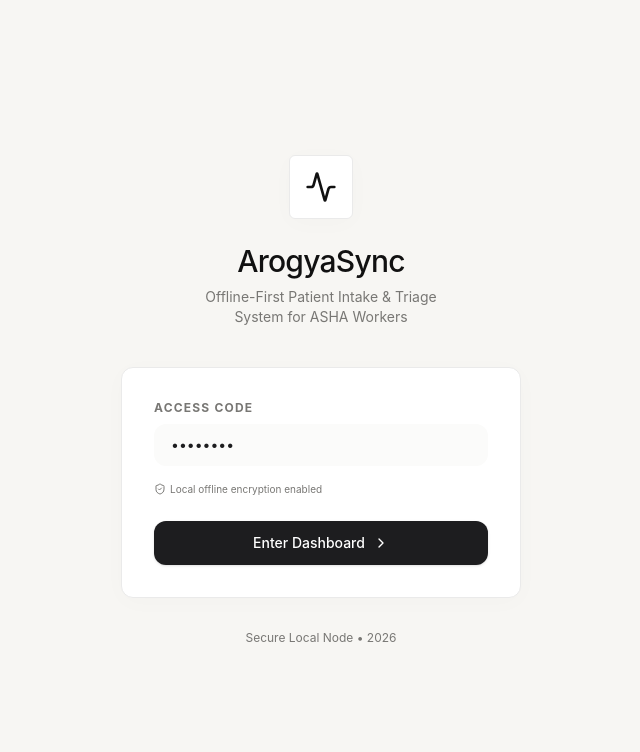
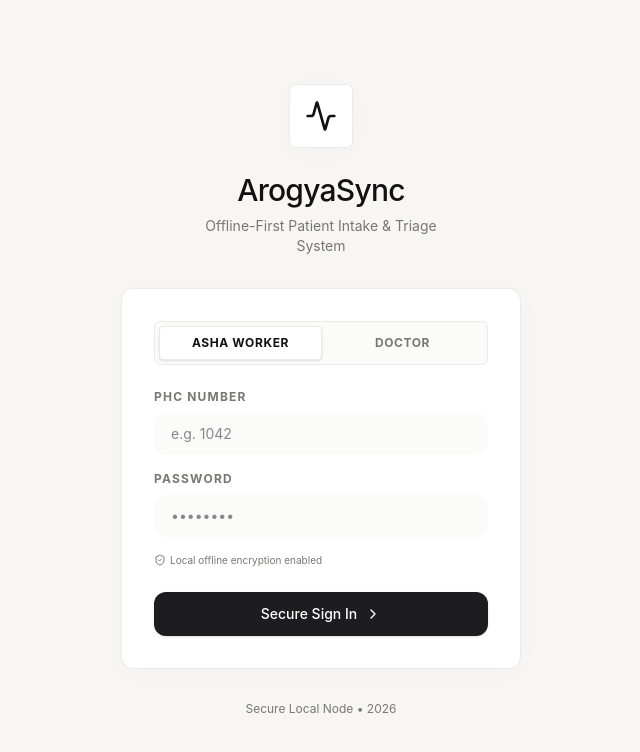
Before and after one commit to DeverGuy/ArogyaSync, a React (Vite) app: page /login in a window 1280 px wide. Shown: the top 752 px of the page, without its empty margins (319-959 px from the left). Built offline with nearby package versions, Linux system fonts and the light colour scheme; no server answers.

Commit message:
fix: login page

```diff
--- a/src/pages/Login.jsx
+++ b/src/pages/Login.jsx
@@ -1,27 +1,48 @@
 import React, { useState } from 'react';
 import { useNavigate } from 'react-router-dom';
-import { supabase, isSupabaseConfigured } from '../lib/supabase';
+import { isSupabaseConfigured, signIn } from '../lib/supabase';
 import { Activity, ShieldCheck, ChevronRight } from 'lucide-react';
+import { clsx } from 'clsx';
 
 export default function Login() {
   const navigate = useNavigate();
   const [loading, setLoading] = useState(false);
   const [error, setError] = useState(null);
 
+  const [role, setRole] = useState('asha'); // 'asha' or 'doctor'
+  const [phcNo, setPhcNo] = useState('');
+  const [doctorNo, setDoctorNo] = useState('');
+  const [password, setPassword] = useState('');
+
   const handleLogin = async (e) => {
     e.preventDefault();
     if (!isSupabaseConfigured) {
-      navigate('/asha');
+      navigate(role === 'doctor' ? '/doctor' : '/asha');
       return;
     }
 
     setLoading(true);
     setError(null);
-    const { error: signInError } = await supabase.auth.signInAnonymously();
+
+    // Construct synthetic email based on role and numbers
+    const cleanPhc = phcNo.trim();
+    const cleanDoc = doctorNo.trim();
+
+    const email = role === 'asha'
+      ? `asha-${cleanPhc}@arogyasync.com`
+      : `doc-${cleanPhc}-${cleanDoc}@arogyasync.com`;
+
+    const { user, profile, error: signInError } = await signIn(email, password);
+
     if (signInError) {
-      setError(signInError.message);
+      setError(signInError);
+    } else {
+      // Navigate based on profile role if available, fallback to selected role
+      if (profile?.role === 'doctor' || role === 'doctor') {
+        navigate('/doctor');
       } else {
         navigate('/asha');
+      }
     }
     setLoading(false);
   };
@@ -30,29 +51,88 @@ export default function Login() {
     <div className="min-h-[100dvh] flex items-center justify-center bg-[#F7F6F3] font-sans selection:bg-[#EAEAEA]">
       <div className="max-w-md w-full px-6">
 
-        <div className="text-center mb-10 flex flex-col items-center">
+        <div className="text-center mb-8 flex flex-col items-center">
           <div className="w-16 h-16 border border-[#EAEAEA] rounded-md flex items-center justify-center bg-white shadow-[0_4px_24px_rgba(0,0,0,0.02)] mb-6">
             <Activity size={32} className="text-[#111111]" />
           </div>
           <h1 className="font-serif text-3xl font-medium tracking-tight text-[#111111] mb-2">ArogyaSync</h1>
           <p className="text-[#787774] text-sm max-w-[280px] mx-auto">
-            Offline-First Patient Intake & Triage System for ASHA Workers
+            Offline-First Patient Intake & Triage System
           </p>
         </div>
 
         <div className="bg-white border border-[#EAEAEA] rounded-xl p-8 shadow-[0_4px_24px_rgba(0,0,0,0.02)]">
+
+          <div className="flex bg-[#FBFBFA] p-1 rounded-md mb-6 border border-[#EAEAEA]">
+            <button
+              type="button"
+              onClick={() => setRole('asha')}
+              className={clsx(
+                "flex-1 text-xs font-bold uppercase tracking-wider py-2 rounded-sm transition-colors",
+                role === 'asha' ? "bg-white text-[#111111] shadow-sm border border-[#EAEAEA]" : "text-[#787774] hover:text-[#111111]"
+              )}
+            >
+              ASHA Worker
+            </button>
+            <button
+              type="button"
+              onClick={() => setRole('doctor')}
+              className={clsx(
+                "flex-1 text-xs font-bold uppercase tracking-wider py-2 rounded-sm transition-colors",
+                role === 'doctor' ? "bg-white text-[#111111] shadow-sm border border-[#EAEAEA]" : "text-[#787774] hover:text-[#111111]"
+              )}
+            >
+              Doctor
+            </button>
+          </div>
+
           <form onSubmit={handleLogin} className="space-y-6">
+
+            <div className="space-y-4">
+              <div className="space-y-2">
+                <label className="block text-xs font-bold text-[#787774] uppercase tracking-widest">
+                  PHC Number
+                </label>
+                <input
+                  type="text"
+                  value={phcNo}
+                  onChange={(e) => setPhcNo(e.target.value)}
+                  placeholder="e.g. 1042"
+                  required
+                  className="minimal-input bg-[#FBFBFA]"
+                />
+              </div>
+
+              {role === 'doctor' && (
+                <div className="space-y-2">
+                  <label className="block text-xs font-bold text-[#787774] uppercase tracking-widest">
+                    Doctor Number
+                  </label>
+                  <input
+                    type="text"
+                    value={doctorNo}
+                    onChange={(e) => setDoctorNo(e.target.value)}
+                    placeholder="e.g. 05"
+                    required
+                    className="minimal-input bg-[#FBFBFA]"
+                  />
+                </div>
+              )}
 
               <div className="space-y-2">
                 <label className="block text-xs font-bold text-[#787774] uppercase tracking-widest">
-                Access Code
+                  Password
                 </label>
                 <input
                   type="password"
-                disabled
-                value="••••••••"
+                  value={password}
+                  onChange={(e) => setPassword(e.target.value)}
+                  placeholder="••••••••"
+                  required
                   className="minimal-input bg-[#FBFBFA]"
                 />
+              </div>
+
               <p className="text-[10px] text-[#787774] flex items-center gap-1 mt-2">
                 <ShieldCheck size={12} /> Local offline encryption enabled
               </p>
@@ -69,7 +149,7 @@ export default function Login() {
               disabled={loading}
               className="btn-minimal w-full flex items-center justify-center gap-2 py-3"
             >
-              {loading ? 'Authenticating...' : 'Enter Dashboard'}
+              {loading ? 'Authenticating...' : 'Secure Sign In'}
               {!loading && <ChevronRight size={16} />}
             </button>
           </form>
```
Lines whose indentation alone changed are shown as unchanged.
